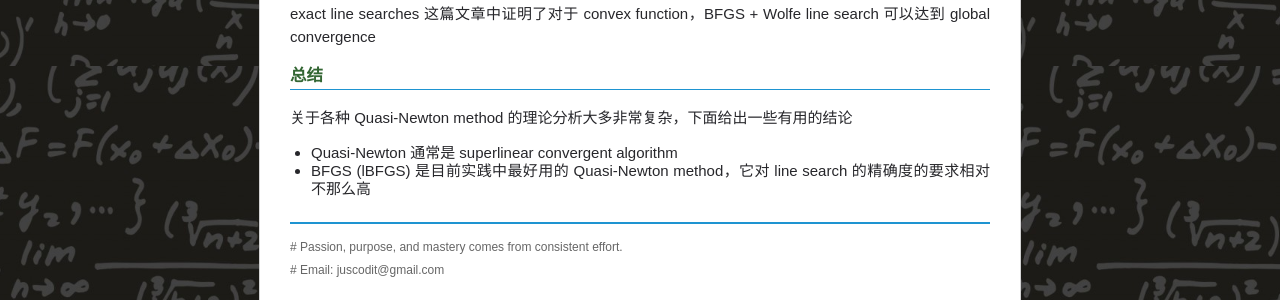
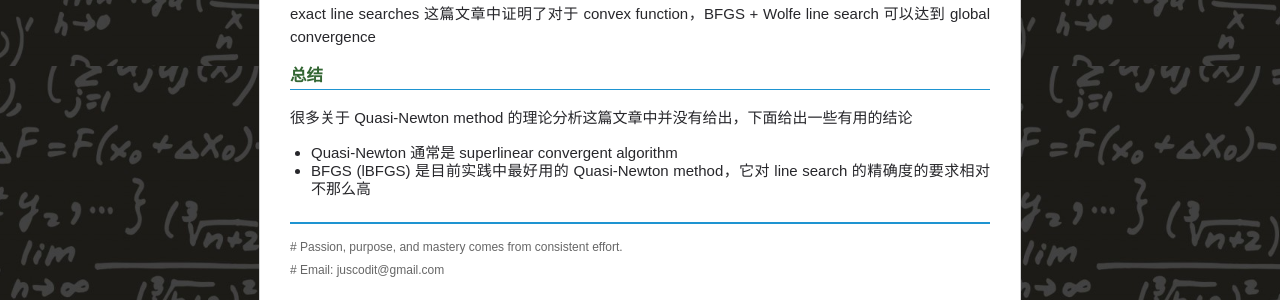
Before and after one commit to chenrushan/chenrushan.github.io, a Jekyll site: the page built from _posts/2014-07-13-NP-10-quasi-newton.markdown, in a window 1280 px wide and 900 px high, scrolled down 3878 px. Shown: the part 556-856 px from the top of the window. Built offline with Jekyll 4.4.1, drawn with Linux system fonts in a browser that asks for light colours; Markdown is read by kramdown in place of the engine named in the settings; formulas are drawn with MathJax 3.

Commit message:
[np10]: update

```diff
--- a/_posts/2014-07-13-NP-10-quasi-newton.markdown
+++ b/_posts/2014-07-13-NP-10-quasi-newton.markdown
@@ -240,7 +240,7 @@ Powell 在 Some global convergence properties of a variable metric algorithm for
 
 #### 总结
 
-关于各种 Quasi-Newton method 的理论分析大多非常复杂，下面给出一些有用的结论
+很多关于 Quasi-Newton method 的理论分析这篇文章中并没有给出，下面给出一些有用的结论
 
 * Quasi-Newton 通常是 superlinear convergent algorithm
 * BFGS (lBFGS) 是目前实践中最好用的 Quasi-Newton method，它对 line search 的精确度的要求相对不那么高
```
